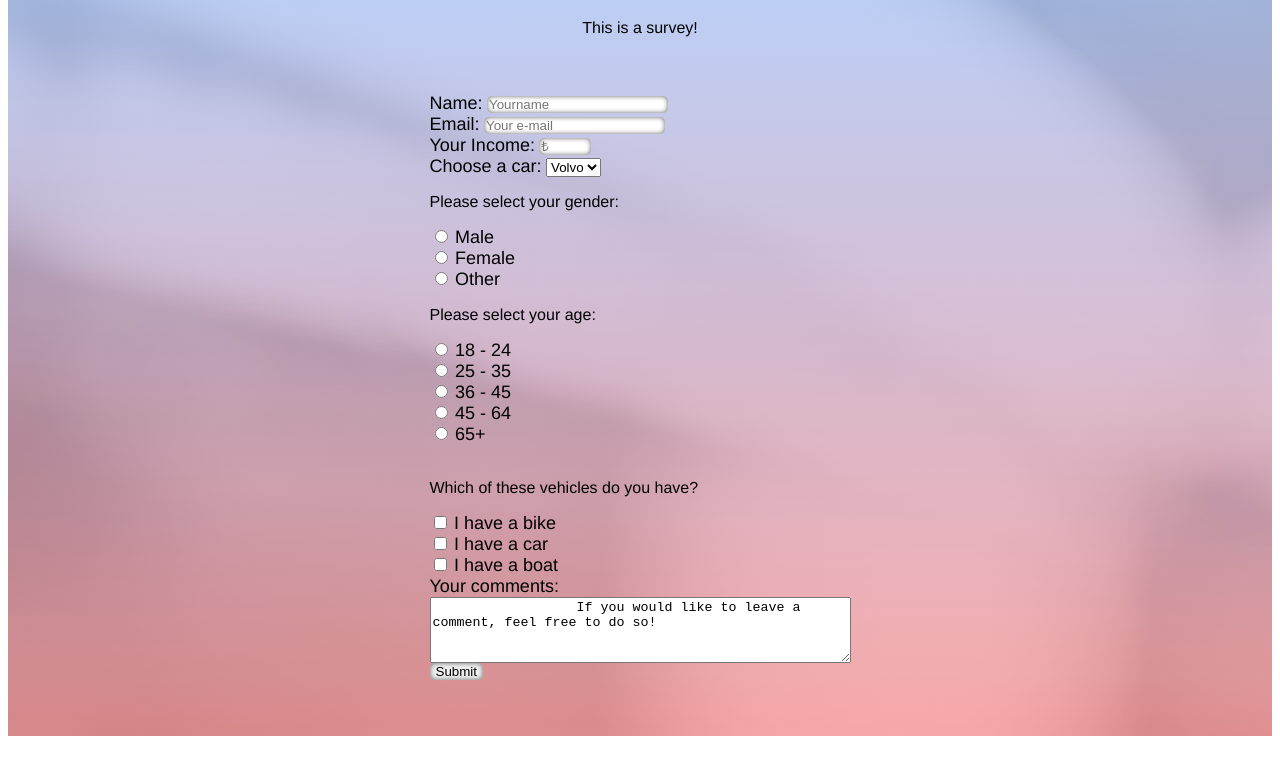
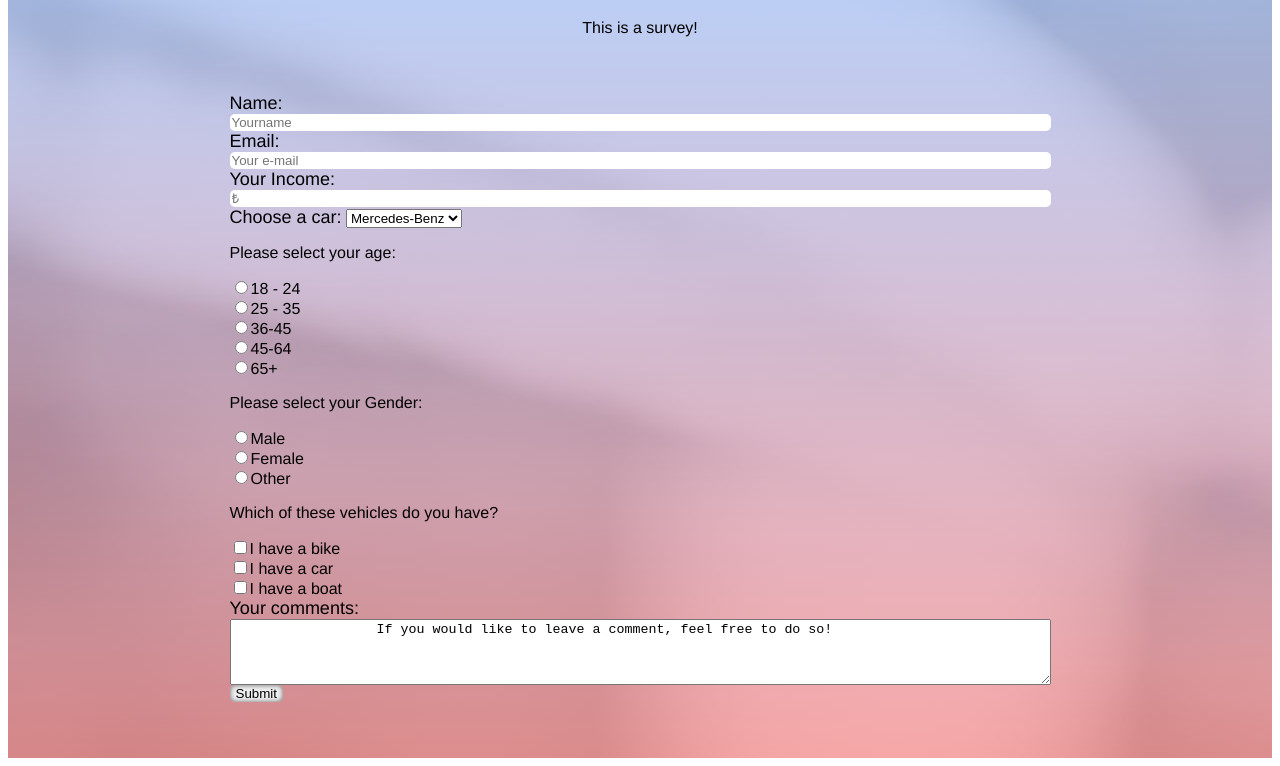
Before and after one commit to Hasim-dev/survey_form, a plain HTML site: page index.html in a window 1280 px wide. Shown: the part 69-835 px from the top of the page. Before the commit the page ends 813 px from the top, so only its background shows below. Drawn offline with Linux system fonts and the light colour scheme.

Commit message:
This is v1!

```diff
--- a/css/survey.css
+++ b/css/survey.css
@@ -24,6 +24,13 @@ input{
   border: none;
   border-radius:5px;
 }
+textarea{
+
+}
+input[type="text"], input[type="email"], input[type="number"] {
+    box-shadow: 0px 0 0;
+    width: 100%;
+}
 input[type="radio"] {
     box-shadow: 0px 0 0;
     border-radius: 10px;
--- a/index.html
+++ b/index.html
@@ -8,50 +8,47 @@
             <div>
             <h1 id="title" class="text-center">Tell me About Yourself</h1>
               <p id="description" class="text-center">This is a survey!</p>
+
                 <form id="survey-form">
                   <label id="name-label">Name:</label>
-                  <input id="name" class="input" type="text" name="Name" required placeholder="Yourname"></input><br>
+                  <input id="name" type="text" name="Name" required placeholder="Yourname"></input><br>
                   <label id="email-label">Email:</label>
                   <input id="email" type="email" name="Name" required placeholder="Your e-mail"></input><br>
                   <label id="number-label">Your Income:</label>
                   <input id="number" type="number" name="Number" required min="1" max="99" placeholder="₺"><br>
+
                   <label for="cars">Choose a car:</label>
                     <select id="dropdown" name="cars">
-                        <option value="volvo">Volvo</option>
-                        <option value="saab">Saab</option>
-                        <option value="fiat">Fiat</option>
-                        <option value="audi">Audi</option>
+                        <option value="volvo">Mercedes-Benz</option>
+                        <option value="saab">BMW</option>
+                        <option value="fiat">Audi</option>
+                        <option value="audi">Volvo</option>
                     </select>
-                    <p>Please select your gender:</p>
-                  <input type="radio" id="male" name="gender" value="male">
-                    <label for="male">Male</label><br>
-                  <input type="radio" id="female" name="gender" value="female">
-                    <label for="female">Female</label><br>
-                  <input type="radio" id="other" name="gender" value="other">
-                    <label for="other">Other</label>
-                  <br>
 
                   <p>Please select your age:</p>
-                  <input type="radio" id="age1" name="age" value="30">
-                    <label for="age1">18 - 24</label><br>
-                  <input type="radio" id="age2" name="age" value="60">
-                    <label for="age2">25 - 35</label><br>
-                  <input type="radio" id="age2" name="age" value="60">
-                    <label for="age2">36 - 45</label><br>
-                  <input type="radio" id="age2" name="age" value="60">
-                    <label for="age2">45 - 64</label><br>
-                  <input type="radio" id="age3" name="age" value="100">
-                    <label for="age3">65+</label><br><br>
+                        <input type="radio" id="age1" name="age" value="30">18 - 24<br>
+                        <input type="radio" id="age2" name="age" value="60">25 - 35<br>
+                        <input type="radio" id="age3" name="age" value="60">36-45<br>
+                        <input type="radio" id="age4" name="age" value="60">45-64<br>
+                        <input type="radio" id="age5" name="age" value="100">65+<br>
+
+                  <p>Please select your Gender:</p>
+                      <div>
+                        <label id="gender-label"></label>
+                        <input type="radio" id="male" name="gender" value="male">Male<br>
+                        <input type="radio" id="female" name="gender" value="female">Female<br>
+                        <input type="radio" id="other" name="gender" value="other">Other<br>
+                      </div>
 
                   <p>Which of these vehicles do you have?</p>
-                  <input type="checkbox" id="vehicle1" name="vehicle1" value="Bike">
-                    <label for="vehicle1"> I have a bike</label><br>
-                  <input type="checkbox" id="vehicle2" name="vehicle2" value="Car">
-                    <label for="vehicle2"> I have a car</label><br>
-                  <input type="checkbox" id="vehicle3" name="vehicle3" value="Boat">
-                    <label for="vehicle3"> I have a boat</label><br>
-                  <label for="mysurvey">Your comments:</label><br>
-                  <textarea id="mysurvey" name="mysurvey" rows="4" cols="50">
+                      <div>
+                          <label id="transpportatiom-type"></label>
+                          <input type="checkbox" id="vehicle1" name="vehicle1" value="Bike">I have a bike<br>
+                          <input type="checkbox" id="vehicle2" name="vehicle2" value="Car">I have a car<br>
+                          <input type="checkbox" id="vehicle3" name="vehicle3" value="Boat">I have a boat<br>
+                          <label for="mysurvey">Your comments:</label><br>
+                        </div>
+                  <textarea id="mysurvey" name="mysurvey" rows="4" cols="100%">
                   If you would like to leave a comment, feel free to do so!
                   </textarea><br>
                   <input type="submit" value="Submit" id="submit">
```
